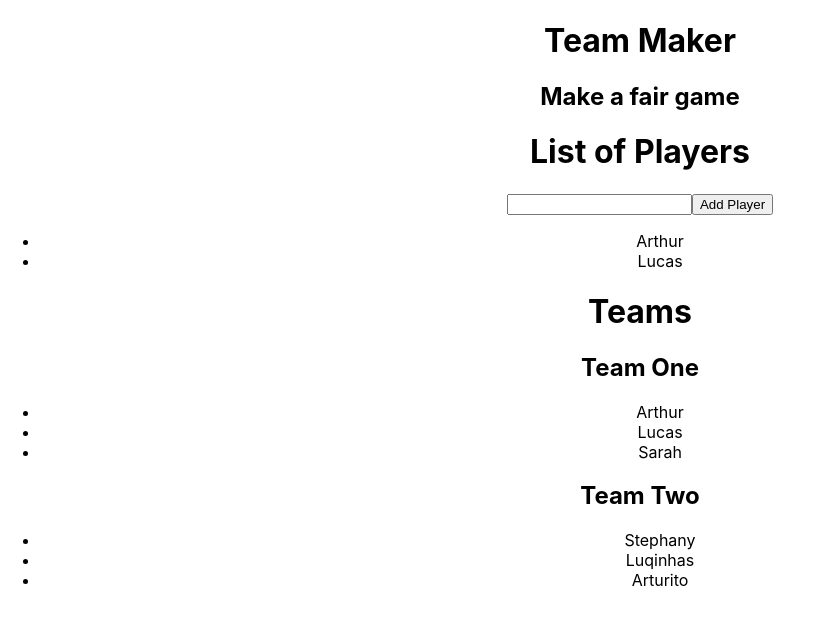
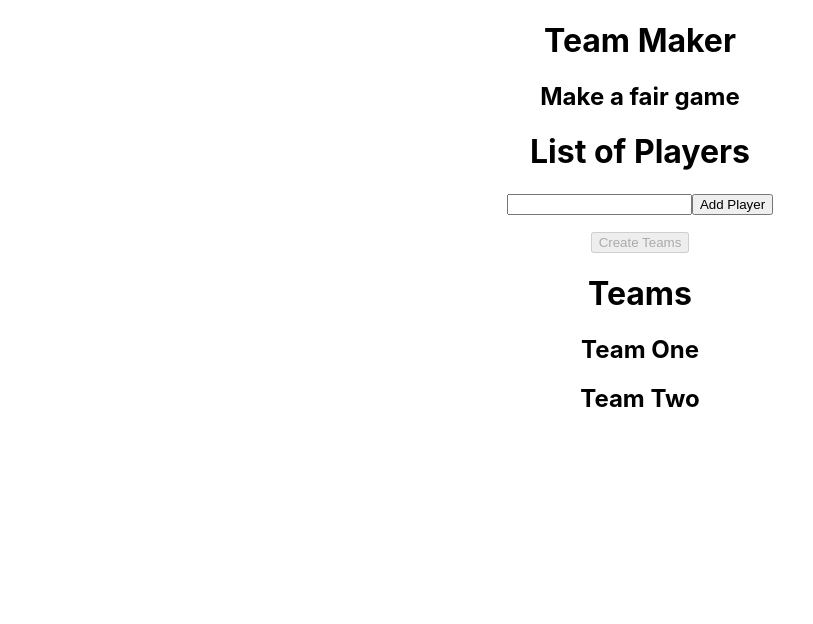
Before and after one commit to arthur-es/team-maker, a React (Create React App) app: page / in a window 1280 px wide. Shown: the top 624 px of the page, without its empty margins (0-813 px from the left). Built offline with nearby package versions, Linux system fonts and the light colour scheme.

Commit message:
MVP finished
Co-authored-by: LucasRMP <lucas.rmagalhaes@gmail.com>

```diff
--- a/src/App.js
+++ b/src/App.js
@@ -1,4 +1,4 @@
-import React from "react";
+import React, {useState} from "react";
 import "./App.css";
 
 import Header from "./components/Header";
@@ -6,6 +6,10 @@ import PlayerList from "./components/PlayerList";
 import Teams from "./components/Teams";
 
 const App = () => {
+	const [teamOne, setTeamOne] = useState([]);
+	const [teamTwo, setTeamTwo] = useState([]);
+	const [benchPlayers, setBenchPlayers] = useState([]);
+
 	return (
 		<div className="App">
 			<Header
@@ -13,10 +17,19 @@ const App = () => {
 				subTitle="Make a fair game"
 			></Header>
 			<div className="playerList">
-				<PlayerList></PlayerList>
+				<PlayerList
+					setBenchPlayers={setBenchPlayers}
+					benchPlayers={benchPlayers}
+					setTeamOne={setTeamOne}
+					setTeamTwo={setTeamTwo}
+				></PlayerList>
 			</div>
 			<div>
-				<Teams></Teams>
+				<Teams
+					teamOne={teamOne}
+					teamTwo={teamTwo}
+					benchPlayers={benchPlayers}
+				></Teams>
 			</div>
 		</div>
 	);
--- a/src/components/List.js
+++ b/src/components/List.js
@@ -5,8 +5,8 @@ const List = ({ title = 'Missing Title', itens }) => {
         <div>
             <h2>{title}</h2>
             <ul>
-                {itens.map((player) => {
-                  return <li key={player.name}>{player.name}</li>
+                {itens.map((item) => {
+                  return <li key={item.name}>{item.name}</li>
                 })}
             </ul>
         </div>
--- a/src/components/PlayerList.js
+++ b/src/components/PlayerList.js
@@ -1,14 +1,48 @@
 import React, { useState } from "react";
 import Form from "./Form";
 
-const PlayerList = () => {
-	const [players, setPlayers] = useState([
-		{ id: 1, name: "Arthur", skill: 3 },
-		{ id: 2, name: "Lucas", skill: 4 }
-	]);
+const PlayerList = ({ setTeamOne, setTeamTwo, benchPlayers,  setBenchPlayers }) => {
+	const [players, setPlayers] = useState([]);
+
+	const addBenchPlayers = (index) => {
+		setBenchPlayers([players[index]]);
+	}
+
+	const randomizeTeams = () => {
+		setBenchPlayers([]);
+		let teamOne = [], teamTwo = [];
+		const numPlayers = players.length;
+		const maxPlayersByTeam = Math.floor(numPlayers / 2);
+		let waitingPlayerIndex = -1;
+
+		if (numPlayers%2 !== 0){
+			waitingPlayerIndex = parseInt(Math.random()*numPlayers);
+			addBenchPlayers(waitingPlayerIndex);
+		}
+
+		for(let i = 0; i < numPlayers; i++) {
+			if (i === waitingPlayerIndex) continue;
+			const assignedTeam = Math.round(Math.random());
+			if (assignedTeam === 0 && teamOne.length < maxPlayersByTeam) {
+				teamOne.push(players[i]);
+			} else if(teamTwo.length < maxPlayersByTeam) {
+				teamTwo.push(players[i]);
+			} else {
+				teamOne.push(players[i]);
+			}
+		}
+
+		setTeamOne(teamOne);
+		setTeamTwo(teamTwo);
+	}
 
 	const addPlayer = (name) => {
-		setPlayers([...players, { id: 3, name, skill: 5 }]);
+		setPlayers([...players, { name, skill: 5 }]);
+	}
+
+	const deletePlayer = (name) => {
+		let playersUpdated = players.filter( player => player.name !== name );
+		setPlayers(playersUpdated);
 	}
 
 	return (
@@ -17,9 +51,23 @@ const PlayerList = () => {
 			<Form addPlayer={addPlayer}/>
 			<ul>
 				{players.map(player => (
-					<li key={player.name}>{player.name}</li>
+					<li key={player.name}>
+						{player.name}
+						<span>
+							<button
+								onClick={() => {
+									deletePlayer(player.name);
+								}}
+							>X</button>
+						</span>
+					</li>
 				))}
 			</ul>
+			<button id="select-teams"
+				onClick={randomizeTeams}
+				disabled={players.length <= 1}
+			> Create Teams
+			</button>
 		</div>
 	);
 };
--- a/src/components/Teams.js
+++ b/src/components/Teams.js
@@ -1,26 +1,22 @@
 import React from "react";
 import List from "./List";
 
-const teamOne = [
-    { id: "Arthur", name: "Arthur", skill: 4},
-    { id: "Lucas", name: "Lucas", skill: 4},
-    { id: "Sarah", name: "Sarah", skill: 2}
-]
-
-const teamTwo = [
-    { id: "Stephany", name: "Stephany", skill: 4},
-    { id: "Luquinhas", name: "Luqinhas", skill: 4},
-    { id: "Arturito", name: "Arturito", skill: 2}
-]
-
-const Teams = () => {
+const Teams = ({teamOne, teamTwo, benchPlayers}) => {
     return (
         <div>
             <h1>Teams</h1>
             <div>
                 <List itens={teamOne} title="Team One"></List>
+            </div>
+            <div>
                 <List itens={teamTwo} title="Team Two"></List>
             </div>
+            {
+                benchPlayers.length === 0 ? false :
+                <div>
+                    <List itens={benchPlayers} title="Bench Players"></List>
+                </div>
+            }
         </div>
     )
 }
```
